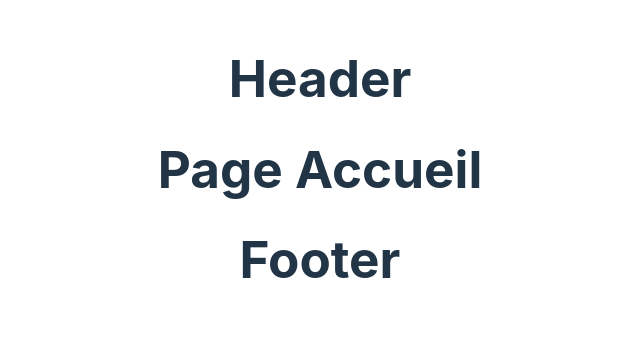
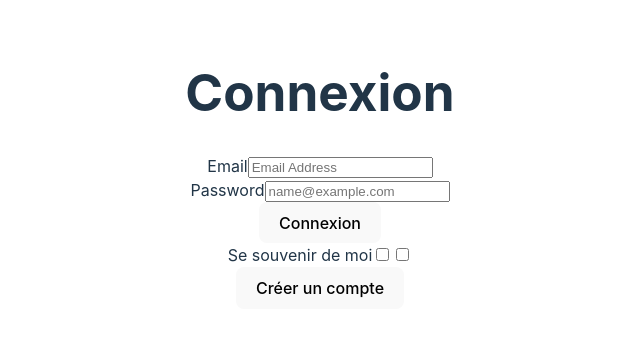
Before and after one commit to MeiyinPU/obonpain-MY, a React (Vite) app: page /Connexion in a window 1280 px wide. Shown: the part 231-568 px from the top of the page, without its empty margins (320-960 px from the left). Built offline with nearby package versions, Linux system fonts and the light colour scheme.

Commit message:
add router + navigation

```diff
--- a/package.json
+++ b/package.json
@@ -12,7 +12,8 @@
   "dependencies": {
     "react": "^18.2.0",
     "react-dom": "^18.2.0",
-    "react-router": "^6.22.0"
+    "react-router": "^6.22.0",
+    "react-router-dom": "^6.22.0"
   },
   "devDependencies": {
     "@types/react": "^18.2.43",
--- a/src/App.jsx
+++ b/src/App.jsx
@@ -1,17 +1,14 @@
-import React from 'react'
-import './App.scss'
-import  PageAccueil  from './composants/PageAccueil/PageAccueil.jsx'
+import React from "react";
+import "./App.scss";
 
+import { Outlet } from "react-router";
 
 function App() {
-
-
   return (
     <div>
-      <PageAccueil />
+      <Outlet />
     </div>
-
-  )
+  );
 }
 
-export default App
+export default App;
--- /dev/null
+++ b/src/Pages/ConnexionPage/ConnexionPage.jsx
@@ -0,0 +1,52 @@
+import React from "react";
+
+export default function ConnexionPage() {
+  return (
+    <div>
+      <h1>Connexion</h1>
+
+      <div>
+        <label htmlFor="email">
+          Email
+          <input
+            id="email"
+            name="username"
+            type="email"
+            placeholder="Email Address"
+          />
+        </label>
+      </div>
+
+      <div>
+        <label htmlFor="password">
+          Password
+          <input
+            type="password"
+            name="password"
+            id="password"
+            placeholder="name@example.com"
+          />
+        </label>
+      </div>
+
+      <div>
+        <button type="button">Connexion</button>
+      </div>
+
+      <div>
+        <label htmlFor="remembered">
+          Se souvenir de moi
+          <input type="checkbox" name="remembered" id="remembered" />
+        </label>
+
+        <label htmlFor="forgotten">
+          <input type="checkbox" name="forgotten" id="forgotten" />
+        </label>
+      </div>
+
+      <div>
+        <button type="button">Créer un compte</button>
+      </div>
+    </div>
+  );
+}
--- /dev/null
+++ b/src/Pages/ContactPage/ContactPage.jsx
@@ -0,0 +1,5 @@
+import React from "react";
+
+export default function ContactPage() {
+  return <div>ContactPage</div>;
+}
--- /dev/null
+++ b/src/Pages/HomePage/HomePage.jsx
@@ -0,0 +1,12 @@
+import Header from "../../composants/Header/Header.jsx";
+import Footer from "../../composants/Footer/Footer.jsx";
+
+export default function PageAccueil() {
+  return (
+    <div>
+      <Header />
+      <h1>Page Accueil</h1>
+      <Footer />
+    </div>
+  );
+}
--- /dev/null
+++ b/src/Pages/LegalNoticesPage/LegalNoticesPage.jsx
@@ -0,0 +1,9 @@
+import React from "react";
+
+export default function LegalNoticesPage() {
+  return (
+    <div>
+      <h1>Mentions légales</h1>
+    </div>
+  );
+}
--- a/src/composants/Header/Header.jsx
+++ b/src/composants/Header/Header.jsx
@@ -1,7 +1,34 @@
-import React from 'react'
+import React from "react";
+import { NavLink } from "react-router-dom";
 
 export default function Header() {
   return (
-    <div><h1>Header</h1></div>
-  )
+    <div>
+      <nav>
+        <NavLink to="/">
+          <h1>La Grange de l’Ainan</h1>
+        </NavLink>
+
+        <NavLink to="/accueil">
+          <button>Accueil</button>
+        </NavLink>
+
+        <NavLink to="/mentions-légales">
+          <button>mentions</button>
+        </NavLink>
+
+        {/*  <NavLink to="/gammespain">
+          <button>Gammes de pain</button>
+        </NavLink> */}
+
+        <NavLink to="/contact">
+          <button>Contact</button>
+        </NavLink>
+
+        <NavLink to="/connexion">
+          <button>Connexion</button>
+        </NavLink>
+      </nav>
+    </div>
+  );
 }
--- a/src/composants/PageAccueil/PageAccueil.jsx
+++ /dev/null
@@ -1,12 +0,0 @@
-
-import Header from '../Header/Header.jsx'
-import Footer from '../Footer/Footer.jsx'
-
-export default function PageAccueil() {
-  return (
-    <div><Header />
-    <h1>Page Accueil</h1>
-    <Footer />
-    </div>
-  )
-}
--- a/src/main.jsx
+++ b/src/main.jsx
@@ -1,10 +1,14 @@
-import React from 'react'
-import ReactDOM from 'react-dom/client'
-import App from './App.jsx'
-import './index.scss'
+import React from "react";
+import ReactDOM from "react-dom/client";
+import App from "./App.jsx";
+import "./index.scss";
+import { RouterProvider } from "react-router-dom";
+import { router } from "./router.jsx";
 
-ReactDOM.createRoot(document.getElementById('root')).render(
+ReactDOM.createRoot(document.getElementById("root")).render(
   <React.StrictMode>
-    <App />
-  </React.StrictMode>,
-)
+    <RouterProvider router={router}>
+      <App />
+    </RouterProvider>
+  </React.StrictMode>
+);
--- /dev/null
+++ b/src/router.jsx
@@ -0,0 +1,32 @@
+import HomePage from "./Pages/HomePage/HomePage";
+import ContactPage from "./Pages/ContactPage/ContactPage";
+import ConnexionPage from "./Pages/ConnexionPage/ConnexionPage";
+import LegalNoticesPage from "./Pages/LegalNoticesPage/LegalNoticesPage";
+import { createBrowserRouter } from "react-router-dom";
+import App from "./App.jsx";
+
+export const router = createBrowserRouter([
+  {
+    path: "/",
+    element: <App />,
+
+    children: [
+      {
+        index: true,
+        element: <HomePage />,
+      },
+      {
+        path: "Contact",
+        element: <ContactPage />,
+      },
+      {
+        path: "Connexion",
+        element: <ConnexionPage />,
+      },
+      {
+        path: "mentions-légales",
+        element: <LegalNoticesPage />,
+      },
+    ],
+  },
+]);
```
Also changed, not shown: 1 other file (tests, documents, lock files or other folders).
